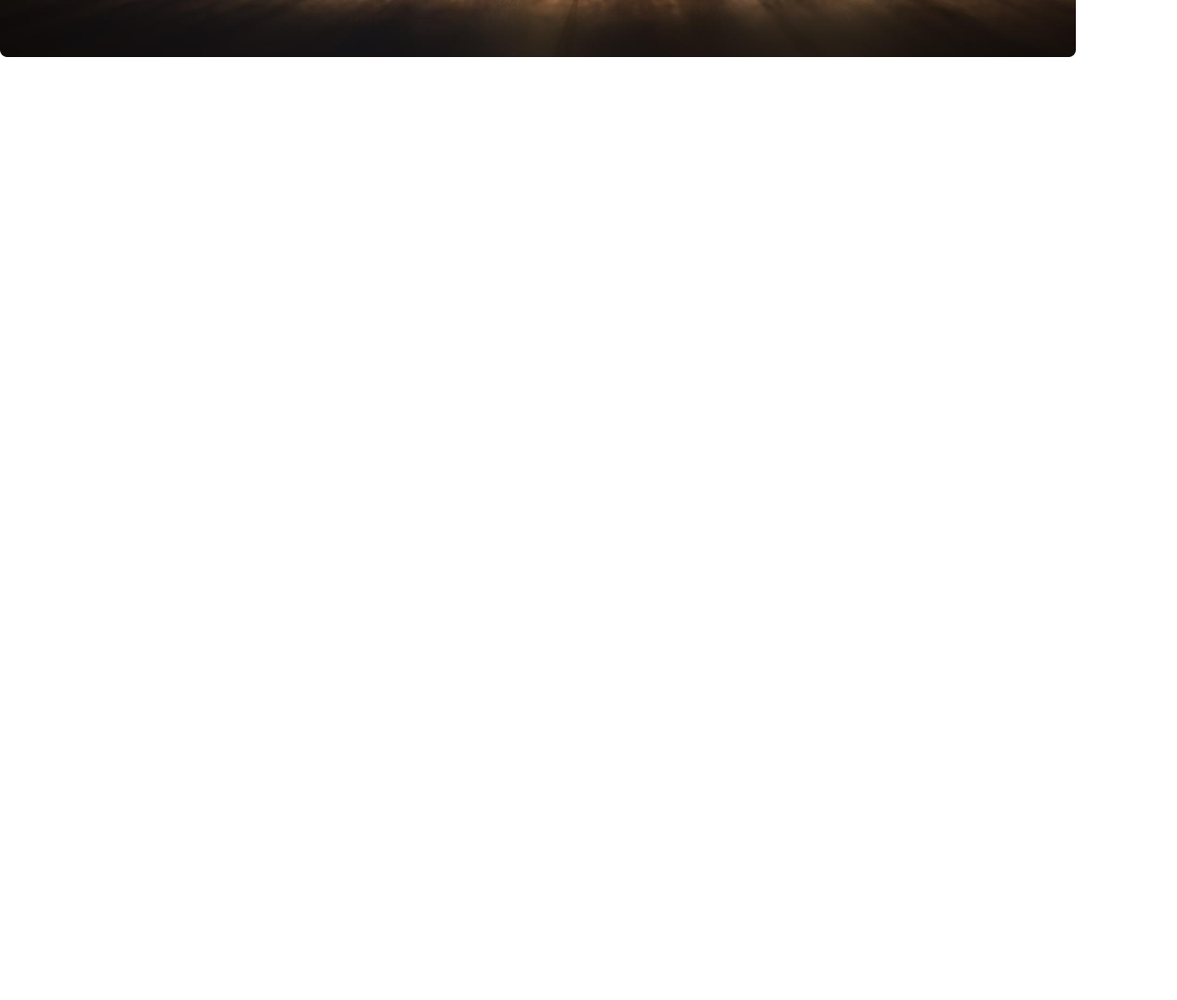
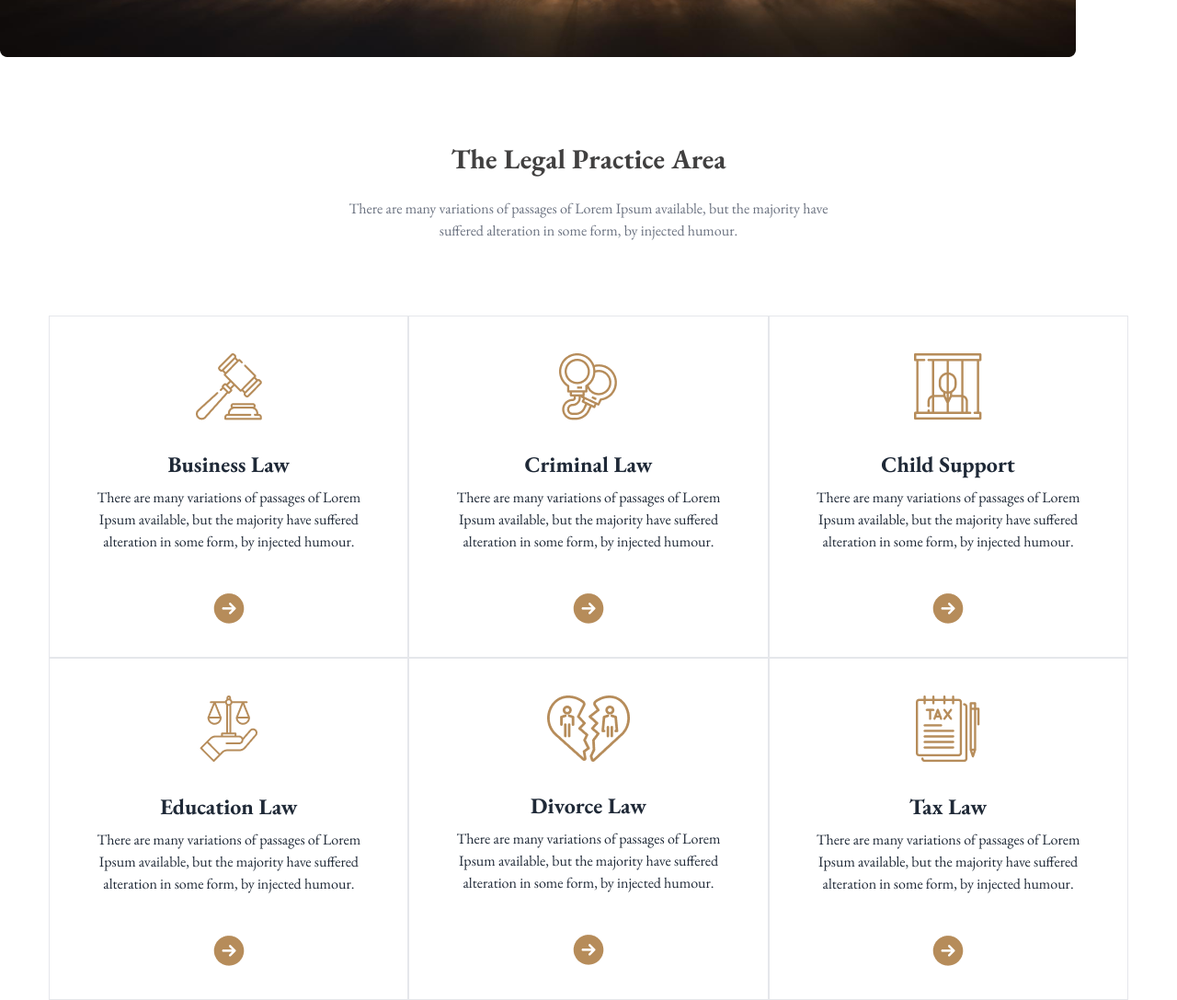
Before and after one commit to mdnasiruddin78/legal-law, a plain HTML site: page index.html in a window 1280 px wide. Shown: the part 556-1643 px from the top of the page at 92% size. Before the commit the page ends 800 px from the top, so only its background shows below. Drawn offline with nearby package versions, Linux system fonts and the light colour scheme.

Commit message:
the legal section add

```diff
--- a/index.html
+++ b/index.html
@@ -40,6 +40,7 @@
 </head>
 <body class="eb-font">
     <header>
+      <!-- we provede section add -->
       <section>
           <nav class="w-11/12 mx-auto">
             <div class="navbar bg-base-100">
@@ -64,7 +65,7 @@
               </div>
             </div>
           </nav>
-          <div class="md:container mx-auto bg-law bg-no-repeat p-40">
+          <div class="md:container mx-auto bg-law bg-no-repeat  p-40">
               <h1 class="text-white text-5xl font-bold text-center">We Provide Effective<br> Legal Solutions</h1>
               <br>
               <p class="text-white text-center">There are many variations of passages of Lorem Ipsum available, but the majority<br> have suffered alteration in some form, by injected humour.</p>
@@ -77,7 +78,106 @@
       </section>
     </header>
     <main>
-
+      <!-- the legal section add -->
+      <section class="mt-20">
+        <div class="w-11/12 mx-auto">
+          <h1 class="text-logo1 text-3xl font-bold text-center">The Legal Practice Area</h1>
+          <br>
+          <p class="text-gray-500 text-center">There are many variations of passages of Lorem Ipsum available, but the majority have<br> suffered alteration in some form, by injected humour.</p>
+          <div class="mt-20 grid grid-cols-3">
+            <div class="bg-base-100 w-[100%] border">
+              <figure class="px-10 pt-10">
+                <img
+                  src="images/business.png"
+                  alt="Shoes" class="mx-auto" />
+              </figure>
+              <div class="card-body items-center text-center">
+                <h2 class="card-title text-2xl font-bold">Business Law</h2>
+                <p>There are many variations of passages of Lorem Ipsum available, but the majority have suffered alteration in some form, by injected humour.</p>
+                <br>
+                <div class="card-actions">
+                  <img src="images/Frame.png" alt="">
+                </div>
+              </div>
+            </div>
+            <div class="bg-base-100 w-[100%] border">
+              <figure class="px-10 pt-10">
+                <img
+                  src="images/criminal.png"
+                  alt="Shoes" class="mx-auto" />
+              </figure>
+              <div class="card-body items-center text-center">
+                <h2 class="card-title text-2xl font-bold">Criminal Law</h2>
+                <p>There are many variations of passages of Lorem Ipsum available, but the majority have suffered alteration in some form, by injected humour.</p>
+                <br>
+                <div class="card-actions">
+                  <img src="images/Frame.png" alt="">
+                </div>
+              </div>
+            </div>
+            <div class="bg-base-100 w-[100%] border">
+              <figure class="px-10 pt-10">
+                <img
+                  src="images/child.png"
+                  alt="Shoes" class="mx-auto" />
+              </figure>
+              <div class="card-body items-center text-center">
+                <h2 class="card-title text-2xl font-bold">Child Support</h2>
+                <p>There are many variations of passages of Lorem Ipsum available, but the majority have suffered alteration in some form, by injected humour.</p>
+                <br>
+                <div class="card-actions">
+                  <img src="images/Frame.png" alt="">
+                </div>
+              </div>
+            </div>
+            <div class="bg-base-100 w-[100%] border">
+              <figure class="px-10 pt-10">
+                <img
+                  src="images/education.png"
+                  alt="Shoes" class="mx-auto" />
+              </figure>
+              <div class="card-body items-center text-center">
+                <h2 class="card-title text-2xl font-bold">Education Law</h2>
+                <p>There are many variations of passages of Lorem Ipsum available, but the majority have suffered alteration in some form, by injected humour.</p>
+                <br>
+                <div class="card-actions">
+                  <img src="images/Frame.png" alt="">
+                </div>
+              </div>
+            </div>
+            <div class="bg-base-100 w-[100%] border">
+              <figure class="px-10 pt-10">
+                <img
+                  src="images/divorce.png"
+                  alt="Shoes" class="mx-auto" />
+              </figure>
+              <div class="card-body items-center text-center">
+                <h2 class="card-title text-2xl font-bold">Divorce Law</h2>
+                <p>There are many variations of passages of Lorem Ipsum available, but the majority have suffered alteration in some form, by injected humour.</p>
+                <br>
+                <div class="card-actions">
+                  <img src="images/Frame.png" alt="">
+                </div>
+              </div>
+            </div>
+            <div class="w-[100%] border">
+              <figure class="px-10 pt-10">
+                <img
+                  src="images/tax.png"
+                  alt="Shoes" class="mx-auto" />
+              </figure>
+              <div class="card-body items-center text-center">
+                <h2 class="card-title text-2xl font-bold">Tax Law</h2>
+                <p>There are many variations of passages of Lorem Ipsum available, but the majority have suffered alteration in some form, by injected humour.</p>
+                <br>
+                <div class="card-actions">
+                  <img src="images/Frame.png" alt="">
+                </div>
+              </div>
+            </div>
+          </div>
+        </div>
+      </section>
     </main>
     <footer>
 
```
